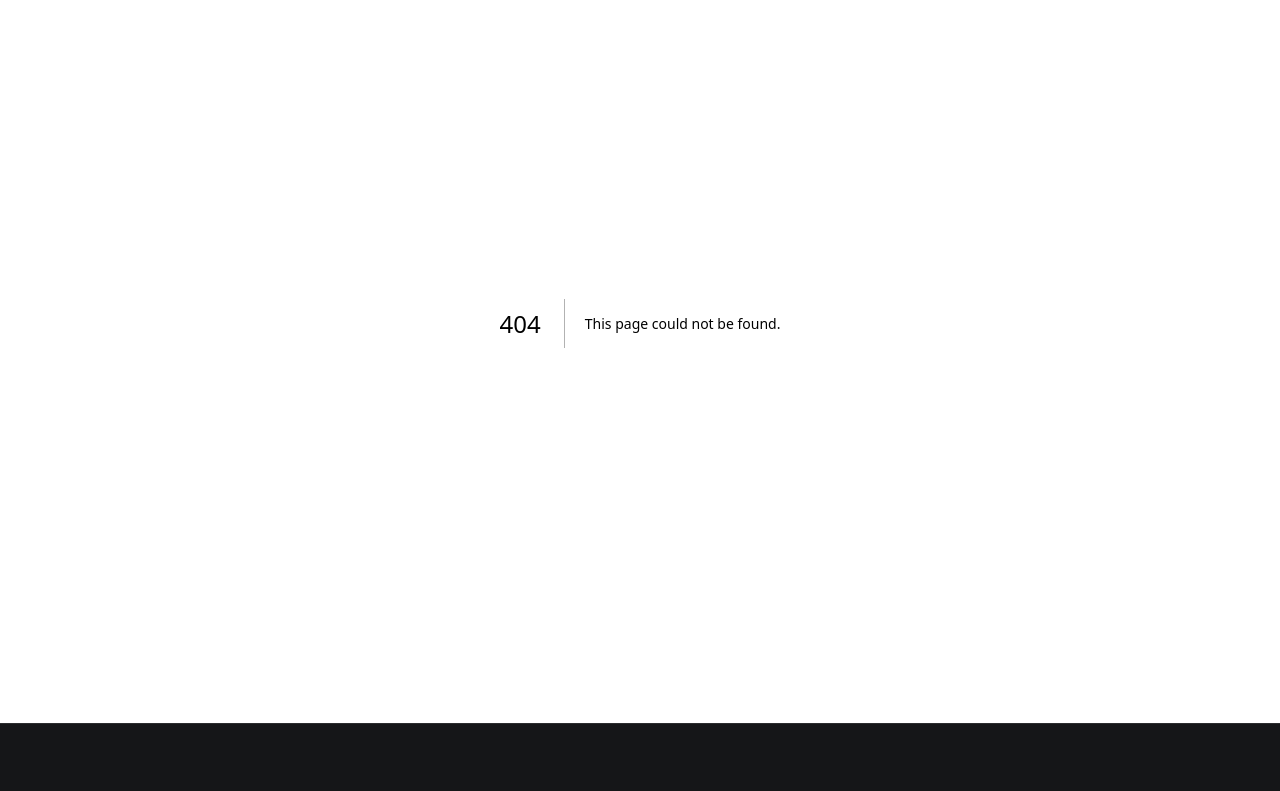
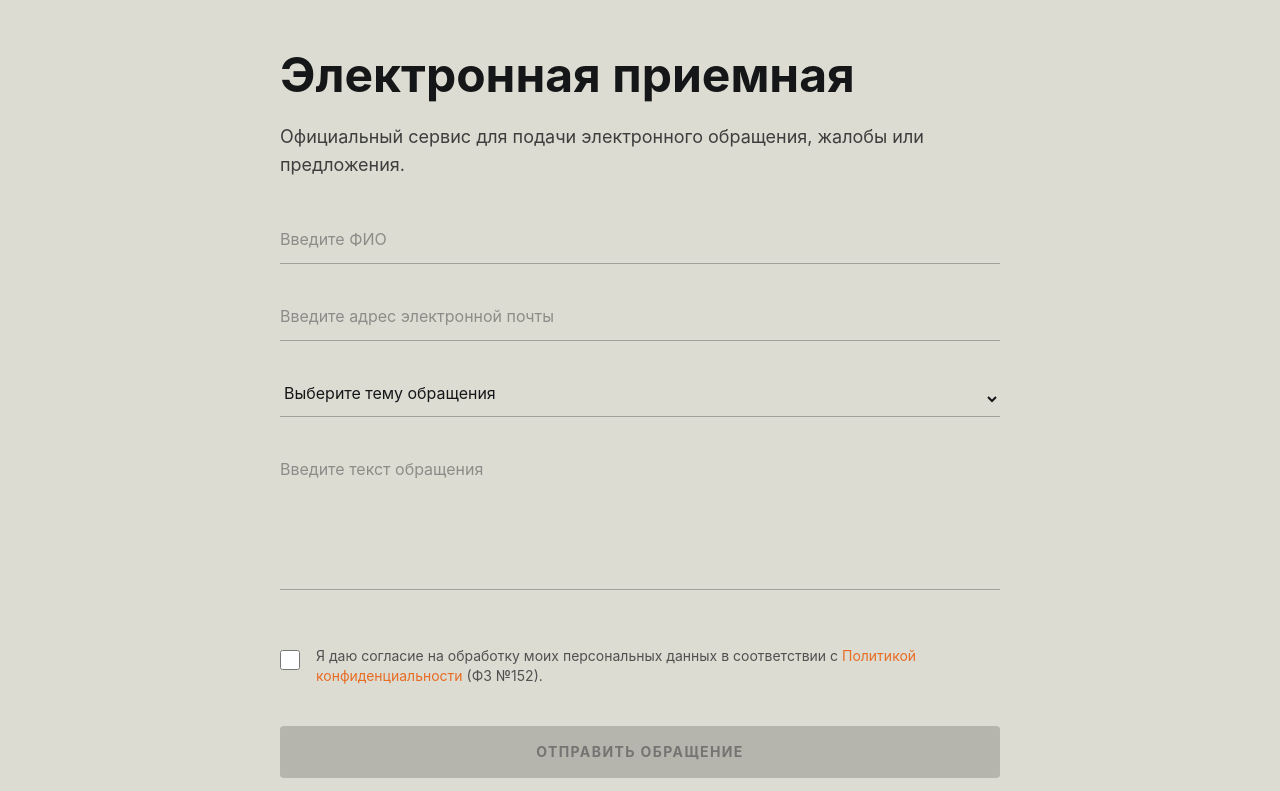
Before and after one commit to ibragim-ast/vainakh, a Next.js app: page /reception in a window 1280 px wide. Before the commit this address had no page. Shown: the part 200-991 px from the top of the page. Built offline with nearby package versions, Linux system fonts and the light colour scheme.

Commit message:
Добавлена форма обратной связи

```diff
--- /dev/null
+++ b/src/app/reception/page.tsx
@@ -0,0 +1,142 @@
+"use client";
+
+import { useState } from "react";
+import Link from "next/link";
+
+export default function ReceptionPage() {
+  const [isAgreed, setIsAgreed] = useState(false);
+  const [formData, setFormData] = useState({
+    name: "",
+    email: "",
+    topic: "",
+    message: "",
+  });
+
+  const emailRegex = /^[^\s@]+@[^\s@]+\.[^\s@]+$/;
+
+  const isFormValid =
+    formData.name.trim().length > 2 &&
+    emailRegex.test(formData.email) &&
+    formData.topic !== "" &&
+    formData.message.trim().length > 5 &&
+    isAgreed;
+
+  const handleSubmit = (e: React.FormEvent) => {
+    e.preventDefault();
+    alert("Обращение успешно отправлено!");
+    setFormData({
+      name: "",
+      email: "",
+      topic: "",
+      message: "",
+    });
+    setIsAgreed(false);
+  };
+
+  const inputStyles =
+    "w-full bg-transparent border-b border-brand-dark/30 pb-3 text-brand-dark focus:outline-none focus:border-brand-orange transition-colors placeholder:text-brand-dark/40";
+
+  return (
+    <main className="pt-32 pb-20 bg-brand-light">
+      <div className="max-w-3xl mx-auto px-4 md:px-6 w-full">
+        <h1 className="font-sans font-bold text-4xl md:text-5xl text-brand-dark mb-6">
+          Электронная приемная
+        </h1>
+        <p className="text-brand-dark/80 text-lg mb-12">
+          Официальный сервис для подачи электронного обращения, жалобы или
+          предложения.
+        </p>
+
+        <form onSubmit={handleSubmit} className="flex flex-col gap-10">
+          <div>
+            <input
+              value={formData.name}
+              onChange={(e) =>
+                setFormData({ ...formData, name: e.target.value })
+              }
+              type="text"
+              placeholder="Введите ФИО"
+              required
+              className={inputStyles}
+            />
+          </div>
+          <input
+            value={formData.email}
+            onChange={(e) =>
+              setFormData({ ...formData, email: e.target.value })
+            }
+            type="email"
+            required
+            placeholder="Введите адрес электронной почты"
+            className={inputStyles}
+          />
+          <div>
+            <select
+              value={formData.topic}
+              onChange={(e) =>
+                setFormData({ ...formData, topic: e.target.value })
+              }
+              className={inputStyles}
+              required
+            >
+              <option value="" disabled className="text-brand-dark/40">
+                Выберите тему обращения
+              </option>
+              <option value="Жалоба">Жалоба</option>
+              <option value="Предложение">Предложение</option>
+              <option value="Вопрос">Вопрос</option>
+            </select>
+          </div>
+
+          <textarea
+            value={formData.message}
+            onChange={(e) =>
+              setFormData({ ...formData, message: e.target.value })
+            }
+            className={`${inputStyles} resize-none`}
+            placeholder="Введите текст обращения"
+            rows={5}
+            required
+          ></textarea>
+
+          <div className="flex items-start gap-4 mt-4">
+            <input
+              type="checkbox"
+              id="fz152"
+              required
+              checked={isAgreed}
+              onChange={(e) => setIsAgreed(e.target.checked)}
+              className="mt-1 w-5 h-5 accent-brand-orange cursor-pointer shrink-0"
+            />
+            <label
+              htmlFor="fz152"
+              className="text-sm text-brand-dark/70 cursor-pointer select-none"
+            >
+              Я даю согласие на обработку моих персональных данных в
+              соответствии с{" "}
+              <Link
+                href="/privacy"
+                className="text-brand-orange hover:underline"
+              >
+                Политикой конфиденциальности
+              </Link>{" "}
+              (ФЗ №152).
+            </label>
+          </div>
+
+          <button
+            type="submit"
+            disabled={!isFormValid}
+            className={`px-10 py-4 uppercase tracking-widest text-sm font-bold rounded-sm transition-all ${
+              isFormValid
+                ? "bg-brand-dark text-brand-gold hover:bg-brand-orange hover:text-brand-dark cursor-pointer"
+                : "bg-brand-dark/20 text-brand-dark/40 cursor-not-allowed"
+            }`}
+          >
+            Отправить обращение
+          </button>
+        </form>
+      </div>
+    </main>
+  );
+}
--- a/src/components/layouts/Footer.tsx
+++ b/src/components/layouts/Footer.tsx
@@ -41,6 +41,12 @@ export default function Footer() {
           >
             Сведения об организации
           </Link>
+          <Link
+            className="transition-colors hover:text-brand-gold"
+            href="/reception"
+          >
+            Электронная приемная
+          </Link>
         </nav>
 
         <div className="flex flex-col gap-4 md:h-full md:justify-between">
```
